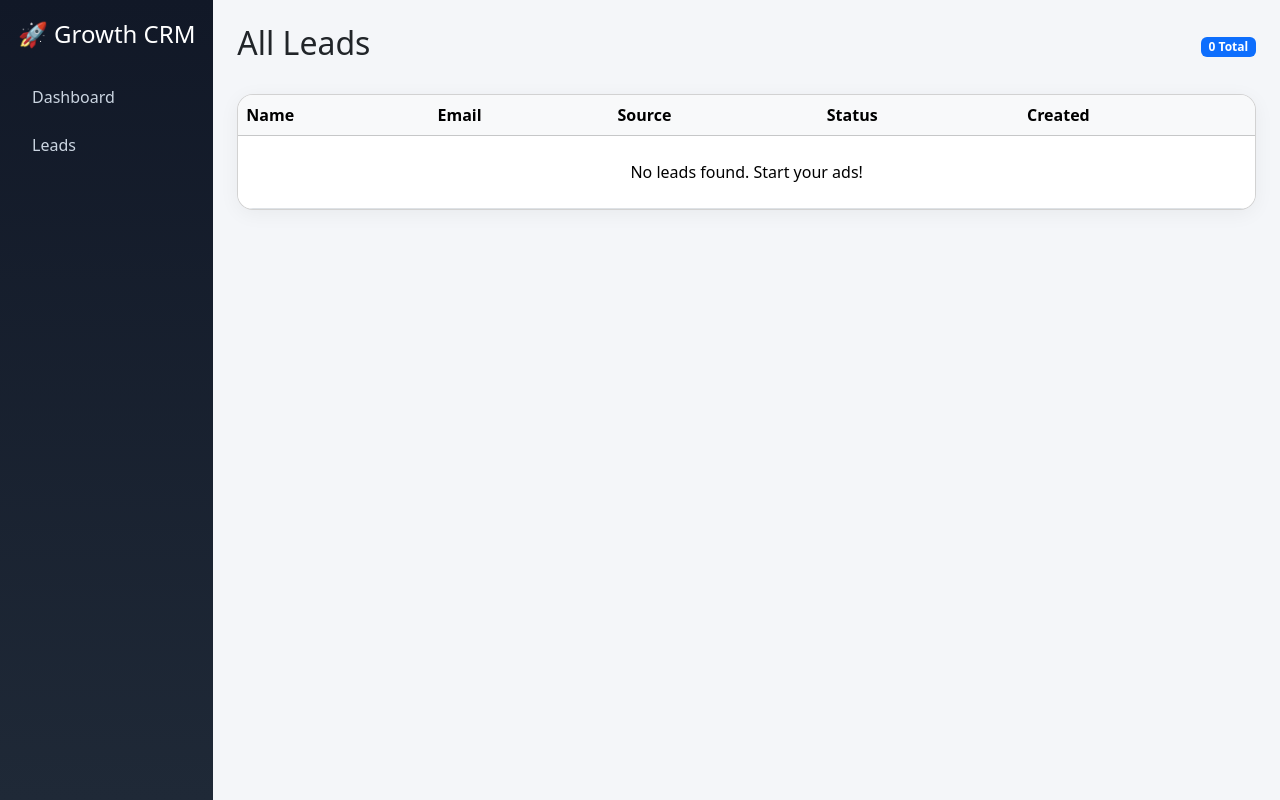
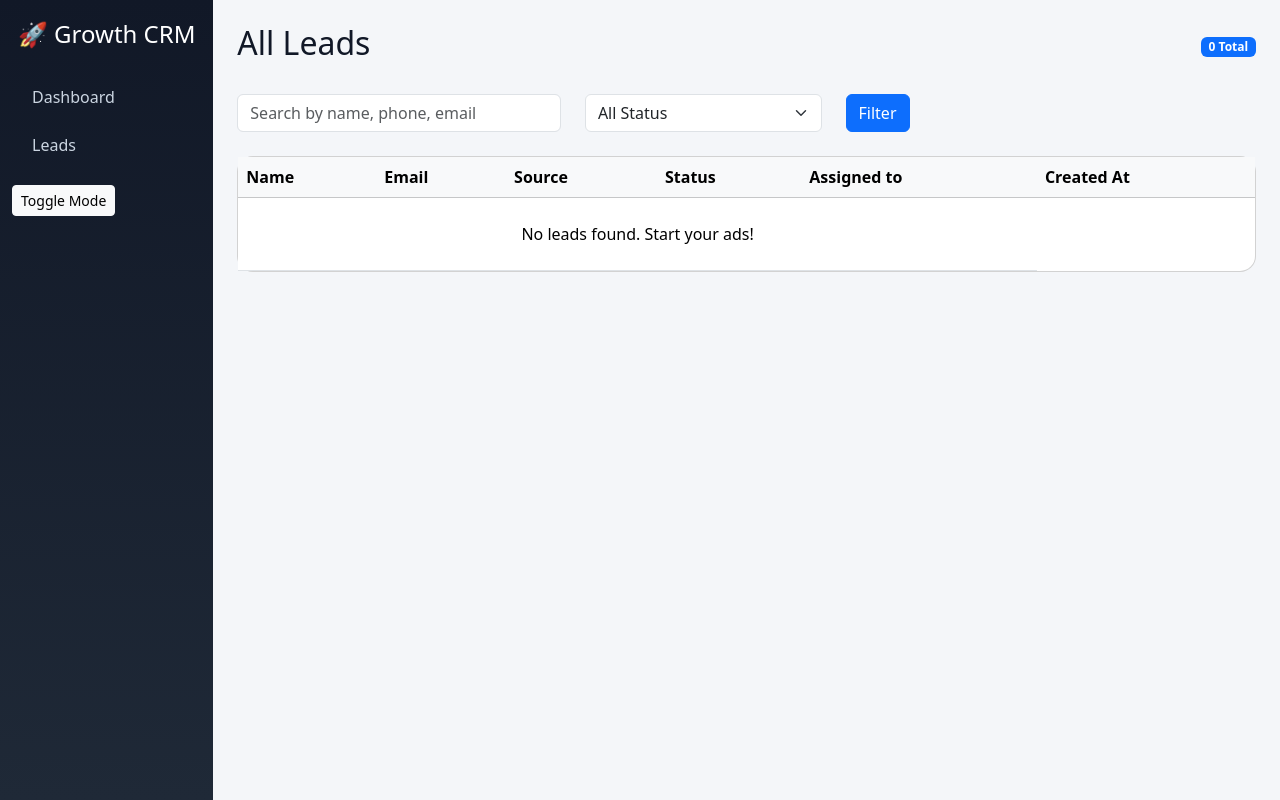
Before and after one commit to adityabhutada08/growth_engine, a Django app: page /dashboard/leads/ in a window 1280 px wide. Run offline with Django 5.2, Linux system fonts and the light colour scheme; data that the repository does not hold is empty; parts of the project's set-up code (start-up, migrations or seed data) failed here and were passed over.

Commit message:
UI changes

```diff
--- a/dashboard/templates/dashboard/base.html
+++ b/dashboard/templates/dashboard/base.html
@@ -11,9 +11,25 @@
     <!-- ChartJS -->
     <script src="https://cdn.jsdelivr.net/npm/chart.js"></script>
 
+
 <style>
-        body {
-            background-color: #f4f6f9;
+:root {
+    --bg-light: #f4f6f9;
+    --bg-dark: #0f172a;
+    --card-light: #ffffff;
+    --card-dark: #1e293b;
+    --text-light: #111827;
+    --text-dark: #e2e8f0;
+}
+
+body.light-mode {
+    background-color: var(--bg-light);
+    color: var(--text-light);
+}
+
+body.dark-mode {
+    background-color: var(--bg-dark);
+    color: var(--text-dark);
 }
 
 .sidebar {
@@ -33,17 +49,15 @@
 
 .sidebar a:hover {
     background-color: #374151;
-            color: white;
 }
 
 .card-kpi {
     border-radius: 16px;
-            box-shadow: 0px 4px 20px rgba(0, 0, 0, 0.05);
+    transition: transform 0.2s ease;
 }
 
-        .kpi-number {
-            font-size: 28px;
-            font-weight: bold;
+.card-kpi:hover {
+    transform: translateY(-5px);
 }
 </style>
 </head>
@@ -59,6 +73,15 @@
 
                 <a href="{% url 'dashboard-home' %}">Dashboard</a>
                 <a href="{% url 'dashboard-leads' %}">Leads</a>
+                <button class="btn btn-sm btn-light mt-3" onclick="toggleMode()">Toggle Mode</button>
+
+<script>
+function toggleMode() {
+    document.body.classList.toggle("dark-mode");
+    document.body.classList.toggle("light-mode");
+}
+document.body.classList.add("light-mode");
+</script>
             </div>
 
             <!-- Main Content -->
@@ -69,7 +92,7 @@
 
         </div>
     </div>
-
+<script src="https://cdn.jsdelivr.net/npm/bootstrap@5.3.2/dist/dist/js/bootstrap.bundle.min.js"></script>
 </body>
 
 </html>
--- a/dashboard/templates/dashboard/leads.html
+++ b/dashboard/templates/dashboard/leads.html
@@ -5,8 +5,28 @@
     <h2>All Leads</h2>
     <span class="badge bg-primary">{{ leads.count }} Total</span>
 </div>
+<form method="GET" class="row mb-4">
 
-<div class="card card-kpi p-0 overflow-hidden">
+    <div class="col-md-4">
+        <input type="text" name="search" class="form-control" placeholder="Search by name, phone, email">
+    </div>
+
+    <div class="col-md-3">
+        <select name="status" class="form-select">
+            <option value="">All Status</option>
+            {% for key, value in status_choices %}
+                <option value="{{ key }}">{{ value }}</option>
+            {% endfor %}
+        </select>
+    </div>
+
+    <div class="col-md-2">
+        <button type="submit" class="btn btn-primary">Filter</button>
+    </div>
+
+</form>
+
+<div class="card card-kpi p-0" style="overflow: visible;">
     <table class="table table-hover mb-0">
         <thead class="table-light">
             <tr>
@@ -14,7 +34,8 @@
                 <th>Email</th>
                 <th>Source</th>
                 <th>Status</th>
-                <th>Created</th>
+                <th>Assigned to</th>
+                <th>Created At</th>
             </tr>
         </thead>
         <tbody>
@@ -23,13 +44,36 @@
                 <td><strong>{{ lead.name }}</strong></td>
                 <td>{{ lead.email }}</td>
                 <td><span class="badge bg-secondary">{{ lead.source }}</span></td>
+               <td>
+    <div class="dropdown">
+        <button class="btn btn-sm dropdown-toggle rounded-pill px-3
+            {% if lead.status == 'new' %}btn-outline-info
+            {% elif lead.status == 'converted' %}btn-success
+            {% elif lead.status == 'lost' %}btn-danger
+            {% elif lead.status == 'contacted' %}btn-primary
+            {% elif lead.status == 'assigned' %}btn-warning
+            {% else %}btn-secondary{% endif %}"
+            type="button"
+            data-bs-toggle="dropdown"
+            aria-expanded="false">
+            {{ lead.status|upper }}
+        </button>
+        <ul class="dropdown-menu shadow border-0 mt-2">
+            <li><h6 class="dropdown-header">Update Status</h6></li>
+            <li><a class="dropdown-item" href="{% url 'update-status' lead.id 'contacted' %}">Contacted</a></li>
+            <li><a class="dropdown-item" href="{% url 'update-status' lead.id 'qualified' %}">Qualified</a></li>
+            <li><hr class="dropdown-divider"></li>
+            <li><a class="dropdown-item text-success fw-bold" href="{% url 'update-status' lead.id 'converted' %}">Converted</a></li>
+            <li><a class="dropdown-item text-danger" href="{% url 'update-status' lead.id 'lost' %}">Lost</a></li>
+        </ul>
+    </div>
+</td>
                 <td>
-                    <span class="badge
-                        {% if lead.status == 'new' %}bg-info
-                        {% elif lead.status == 'converted' %}bg-success
-                        {% else %}bg-warning{% endif %}">
-                        {{ lead.status|upper }}
-                    </span>
+                    {% if lead.assigned_to %}
+                        {{ lead.assigned_to.name }}
+                    {% else %}
+                        <span class="text-muted">Unassigned</span>
+                    {% endif %}
                 </td>
                 <td>{{ lead.created_at|date:"M d, Y" }}</td>
             </tr>
--- a/dashboard/urls.py
+++ b/dashboard/urls.py
@@ -1,7 +1,9 @@
 from django.urls import path
-from .views import dashboard_home, leads_list
+from .views import dashboard_home, leads_list, dashboard_leads, update_status
 
 urlpatterns = [
     path('', dashboard_home, name='dashboard-home'),
     path('leads/', leads_list, name='dashboard-leads'),
+    path('dashboard/leads/', dashboard_leads, name='dashboard-leads'),
+    path('update-status/<uuid:lead_id>/<str:new_status>/', update_status, name='update-status'),
 ]
--- a/dashboard/views.py
+++ b/dashboard/views.py
@@ -1,6 +1,17 @@
 from django.shortcuts import render
 from leads.models import Lead
-from django.db.models import Count
+from django.db.models import Count, Sum
+from django.db.models import Q
+from django.shortcuts import redirect
+
+
+def update_status(request, lead_id, new_status):
+
+    lead = Lead.objects.get(id=lead_id)
+    lead.status = new_status
+    lead.save()
+
+    return redirect('dashboard-leads')
 
 
 def leads_list(request):
@@ -22,11 +33,42 @@ def dashboard_home(request):
         total=Count('id')
     )
 
+    sales_leaderboard = Lead.objects.filter(
+        status='converted').values(
+        'assigned_to__name').annotate(
+        total_revenue=Sum('revenue')).order_by('-total_revenue')
+
     context = {
         "total_leads": total_leads,
         "converted": converted,
         "conversion_rate": conversion_rate,
         "leads_by_campaign": leads_by_campaign,
+        "sales_leaderboard": sales_leaderboard,
     }
 
     return render(request, "dashboard/dashboard.html", context)
+
+
+def dashboard_leads(request):
+
+    query = request.GET.get('search')
+    status_filter = request.GET.get('status')
+
+    leads = Lead.objects.all().order_by('-created_at')
+
+    if query:
+        leads = leads.filter(
+            Q(name__icontains=query) |
+            Q(phone__icontains=query) |
+            Q(email__icontains=query)
+        )
+
+    if status_filter:
+        leads = leads.filter(status=status_filter)
+
+    context = {
+        "leads": leads,
+        "status_choices": Lead.STATUS_CHOICES
+    }
+
+    return render(request, "dashboard/leads.html", context)
```
Also changed, not shown: dashboard/templates/dashboard/dashboard.html (+21 -0 lines). Lines whose indentation alone changed are shown as unchanged.
